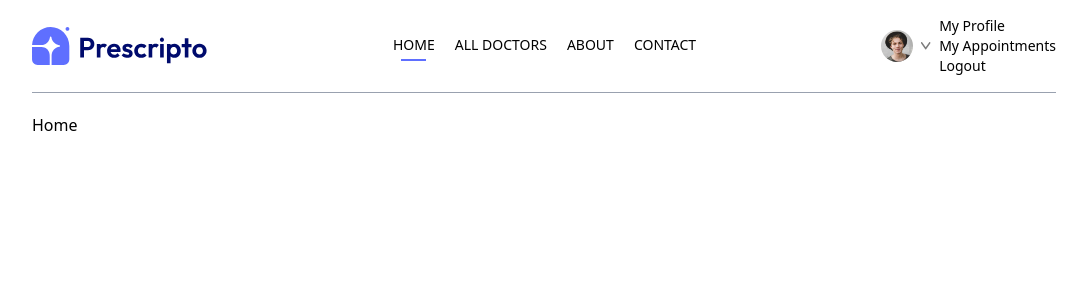
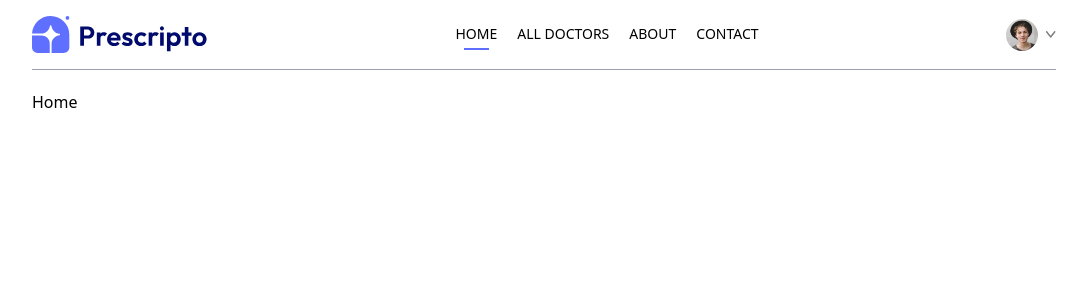
Before and after one commit to Abubakar980/Doctor-Appointment-MERN, a React app in the folder frontend/: page / in a window 1280 px wide. Shown: the top 300 px of the page, without its empty margins (96-1183 px from the left). Built offline with nearby package versions, Linux system fonts and the light colour scheme; the HTML template or start-up script is replaced by a standard one.

Commit message:
Navbar Completed

```diff
--- a/frontend/src/components/Navbar.jsx
+++ b/frontend/src/components/Navbar.jsx
@@ -35,11 +35,11 @@ const Navbar = () => {
           ? <div className='flex items-center gap-2 cursor-pointer group relative'>
             <img className='w-8 rounded-full' src={assets.profile_pic} alt="" />
             <img className='w-2.5' src={assets.dropdown_icon} alt="" />
-            <div>
-              <div>
-                <p>My Profile</p>
-                <p>My Appointments</p>
-                <p>Logout</p>
+            <div className='absolute top-0 right-0 pt-14 text-base font-medium text-gray-600 z-20 hidden group-hover:block'>
+              <div className='min-w-48 bg-stone-100 rounded flex flex-col gap-4 p-4'>
+                <p onClick={()=>navigate('/my-profile')} className='hover:text-black cursor-pointer'>My Profile</p>
+                <p onClick={()=>navigate('/my-appointments')} className='hover:text-black cursor-pointer'>My Appointments</p>
+                <p onClick={()=> setToken(false)} className='hover:text-black cursor-pointer'>Logout</p>
               </div>
             </div>
           </div>
```
